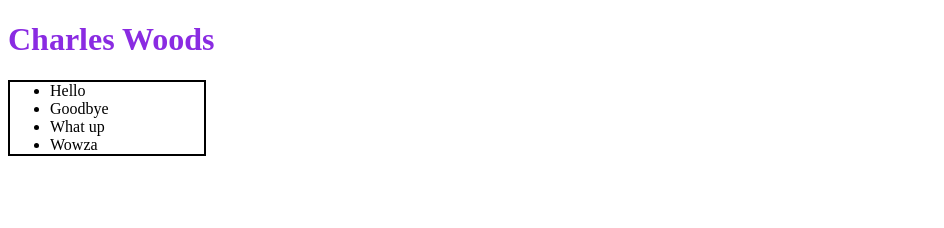
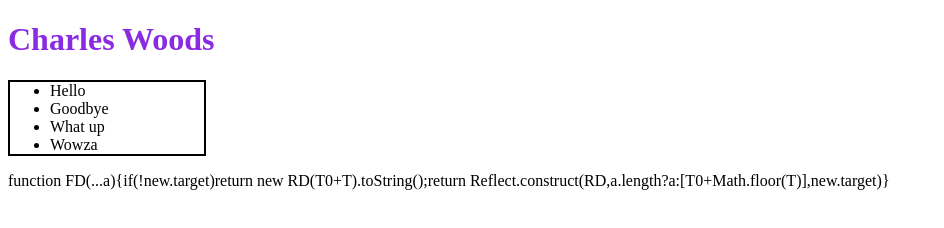
Before and after one commit to CWoods2909/recap, a plain HTML site: page project/index.html in a window 1280 px wide. Shown: the whole page, without its empty margins (0-944 px from the left). Drawn offline with Linux system fonts and the light colour scheme.

Commit message:
almost done

```diff
--- a/project/my-profile.css
+++ b/project/my-profile.css
@@ -10,4 +10,5 @@
 .detail:hover{
     background-color: aquamarine;
     cursor: pointer;
+    list-style: lower-roman;
 }
--- a/project/my-profile.js
+++ b/project/my-profile.js
@@ -2,7 +2,6 @@ const addElement = () => {
     const myName = document.createElement('h1')
     myName.className = 'name'
     myName.innerText = 'Charles Woods'
-    document.body.appendChild(myName);
 
     const details = document.createElement('ul')
     details.className = 'my-details'
@@ -15,7 +14,16 @@ const addElement = () => {
         details.appendChild(li)
     })
 
-    document.body.appendChild(details)
+    const clock = document.createElement('p');
+    clock.innerText = Date.toLocaleString()
+
+
+
+
+
+    document.body.appendChild(myName);
+    document.body.appendChild(details);
+    document.body.appendChild(clock)
 }
 
 window.onload = addElement;
```
Also changed, not shown: project/index.html (+0 -6 lines).
